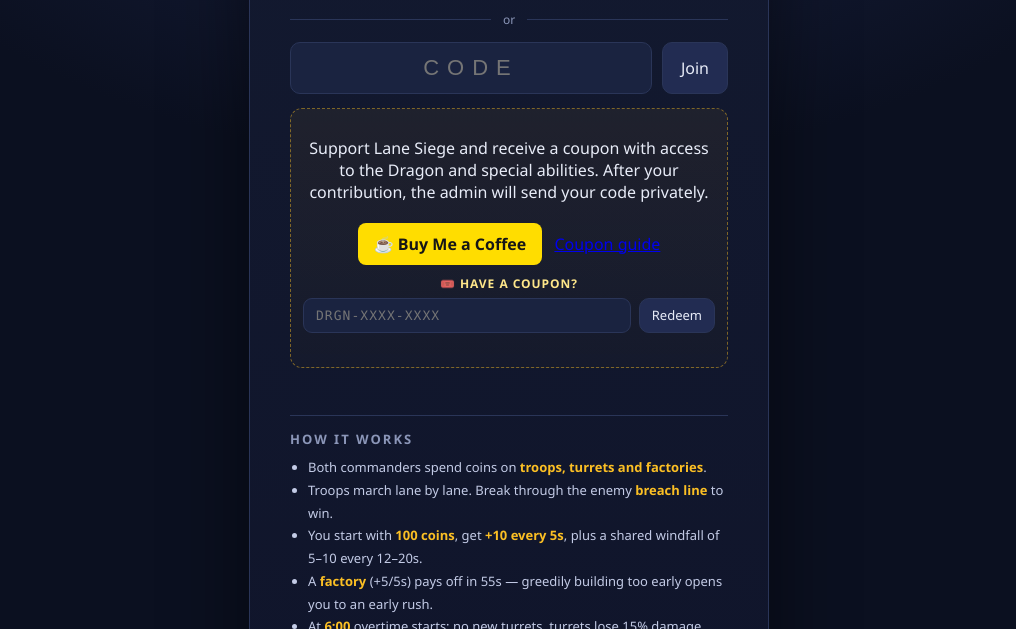
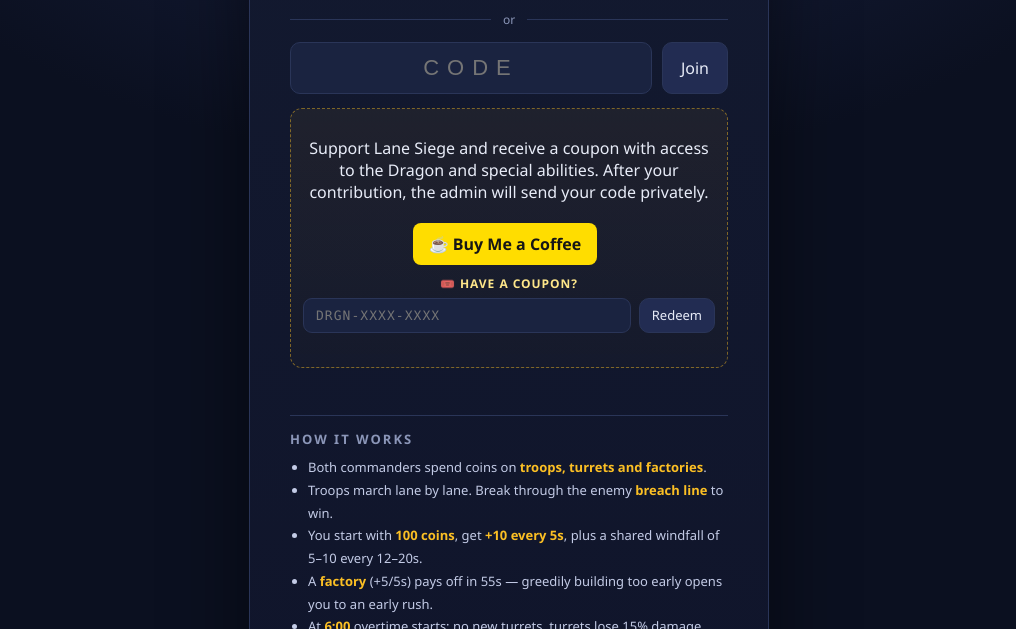
Before and after one commit to mihastele/turrets-and-knights-game, a plain HTML site: page web/index.html in a window 1280 px wide. Shown: the part 171-800 px from the top of the page, without its empty margins (131-1147 px from the left). Drawn offline with Linux system fonts and the light colour scheme; animation ran at ten frames a second.

Commit message:
V0.3.4 - remove cupon guide

```diff
--- a/web/index.html
+++ b/web/index.html
@@ -29,7 +29,7 @@
 
       <div class="coupon-box">
         <p>Support Lane Siege and receive a coupon with access to the Dragon and special abilities. After your contribution, the admin will send your code privately.</p>
-        <a class="coffee-badge" href="https://buymeacoffee.com/mihastele" target="_blank" rel="noopener noreferrer">☕ Buy Me a Coffee</a> <a href="/docs/">Coupon guide</a>
+        <a class="coffee-badge" href="https://buymeacoffee.com/mihastele" target="_blank" rel="noopener noreferrer">☕ Buy Me a Coffee</a>
         <div class="coupon-title">🎟️ Have a coupon?</div>
         <form id="coupon-form" class="coupon-row" autocomplete="off">
           <input id="coupon-code" class="coupon-input" placeholder="DRGN-XXXX-XXXX" autocomplete="off" spellcheck="false" maxlength="19">
```
